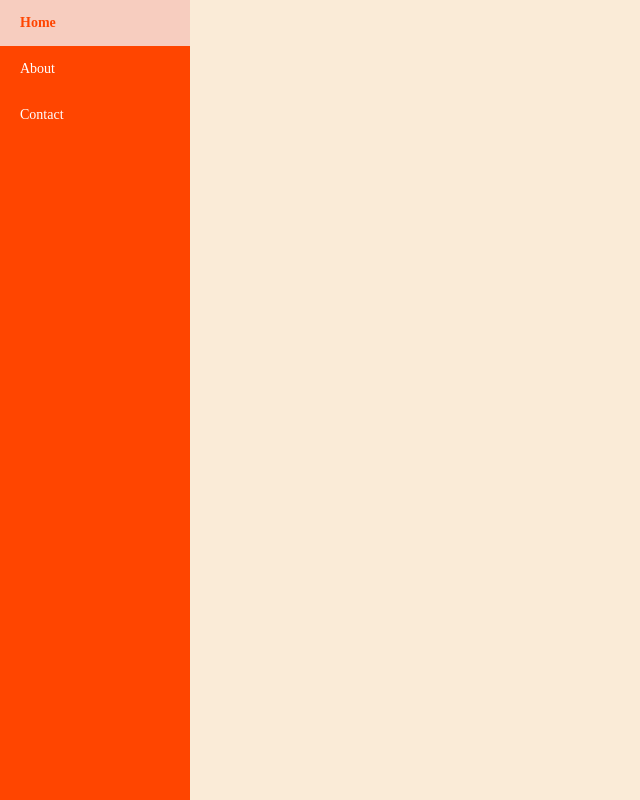
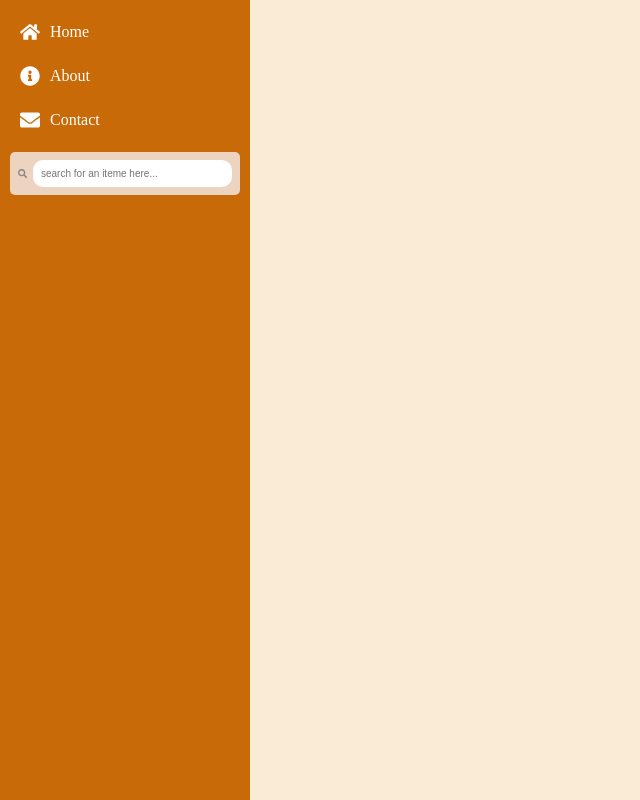
Before and after one commit to Wambuiracheal/shopIT-fullstack-ecommerce, a React (Vite) app in the folder shopIT-Frontend/: page / in a window 1280 px wide. Shown: the whole page, without its empty margins (0-640 px from the left). Built offline with nearby package versions, Linux system fonts and the light colour scheme.

Commit message:
search bar

```diff
--- a/shopIT-Frontend/index.html
+++ b/shopIT-Frontend/index.html
@@ -2,7 +2,7 @@
 <html lang="en">
   <head>
     <meta charset="UTF-8" />
-    <link rel="icon" type="image/svg+xml" href="/vite.svg" />
+    <link rel="stylesheet" href="https://cdnjs.cloudflare.com/ajax/libs/font-awesome/4.7.0/css/font-awesome.min.css">
     <meta name="viewport" content="width=device-width, initial-scale=1.0" />
     <title>shopIT</title>
   </head>
--- a/shopIT-Frontend/package.json
+++ b/shopIT-Frontend/package.json
@@ -12,6 +12,7 @@
   "dependencies": {
     "react": "^19.0.0",
     "react-dom": "^19.0.0",
+    "react-icons": "^5.5.0",
     "react-router-dom": "^7.2.0"
   },
   "devDependencies": {
--- a/shopIT-Frontend/src/App.css
+++ b/shopIT-Frontend/src/App.css
@@ -9,16 +9,16 @@ body {
   display: flex;
 }
 
+/* STYLING NAVBAR */
 /* Sidebar navigation */
 #navbar {
-  background-color: orangered;
-  width: 190px;
+  background-color: rgb(199, 106, 7);
+  width: 250px;
   height: 100vh;
   position: fixed;
   top: 0;
   left: 0;
-  padding-top: 0;
-  padding-left: 0;
+  padding-top: 10px;
   display: flex;
   flex-direction: column;
   align-items: flex-start;
@@ -26,17 +26,19 @@ body {
 
 #navbar a {
   color: white;
-  font-size: 14px;
+  font-size: 16px;
   text-decoration: none;
-  padding: 15px 20px;
+  padding: 12px 20px;
   width: 100%;
-  display: block;
+  display: flex;
+  align-items: center;
+  gap: 10px;
   transition: background 0.3s ease;
 }
 
 #navbar a:hover {
   background-color: rgba(246, 239, 239, 0.8);
-  color: orangered;
+  color: rgb(199, 106, 7);
   font-weight: bold;
 }
 
@@ -45,3 +47,28 @@ body {
   padding: 20px;
   width: calc(100% - 250px);
 }
+
+/* STYLING SEARCH BAR */
+#search{
+  display: flex;
+  align-items: center;
+  background-color: rgba(246, 239, 239, 0.8);
+  padding: 8px;
+  margin: 10px;
+  border-radius: 5px;
+  width: calc(100% - 20px);
+}
+
+.input-field{
+  border: 5px;
+  outline: none;
+  padding: 8px;
+  font-size: 10px;
+  flex: 1;
+  border-radius: 10px;
+}
+
+.search-icon{
+  margin-right: 6px;
+  color:  #888;
+}
--- a/shopIT-Frontend/src/components/Navbar.jsx
+++ b/shopIT-Frontend/src/components/Navbar.jsx
@@ -1,11 +1,17 @@
 import {Link} from 'react-router-dom'
+import {FaHome, FaInfoCircle, FaEnvelope} from 'react-icons/fa'
+import Search from './Search'
 function Navbar(){
     return(
         <>
             <nav id='navbar'>
-                <Link id='nav-link' to={'/'}>Home</Link>
-                <Link id='nav-link' to={'/about'}>About</Link>
-                <Link id='nav-link' to={'/contact'}>Contact</Link>
+
+                <Link id='nav-link' to={'/'}><FaHome size={20}/> Home</Link>
+                <Link id='nav-link' to={'/about'}><FaInfoCircle size={20}/> About</Link>
+                <Link id='nav-link' to={'/contact'}><FaEnvelope size={20}/> Contact</Link>
+                <div id='search'>
+                    <Search />
+                </div>
             </nav>
         </>
     )
--- a/shopIT-Frontend/src/components/Search.jsx
+++ b/shopIT-Frontend/src/components/Search.jsx
@@ -0,0 +1,19 @@
+import React from 'react'
+import {FaSearch} from 'react-icons/fa'
+
+function Search(){
+    function handleSearch(e){
+        searchforme(e.target.value)
+    }
+    return(
+        <>
+            <FaSearch className='search-icon' size={9}/>
+            <input type='text' placeholder='search for an iteme here...' onChange={handleSearch} className='input-field'/>
+
+        </>
+
+    )
+
+}
+
+export default Search
```
Also changed, not shown: 1 other file (tests, documents, lock files or other folders).
